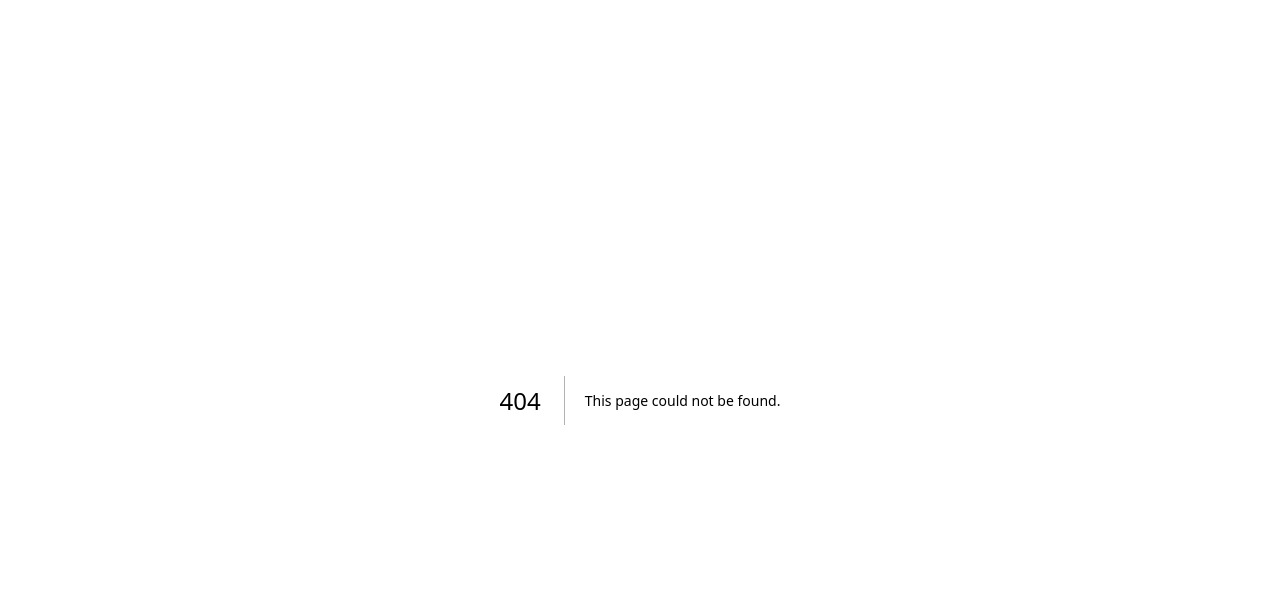
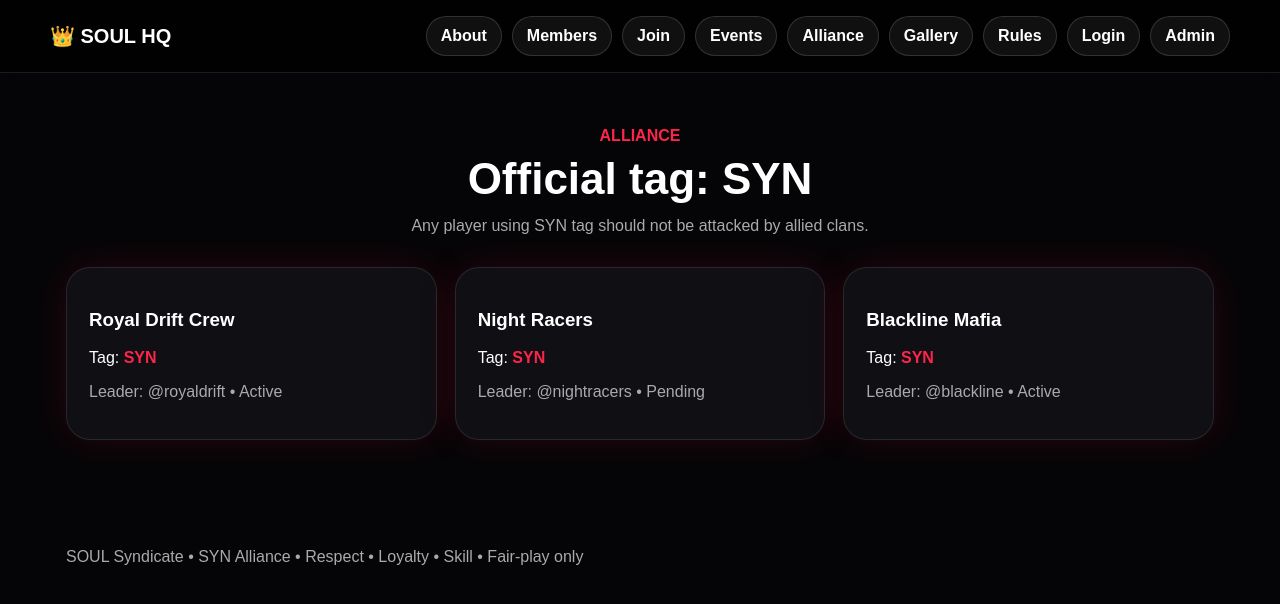
Before and after one commit to ankitraj21805-lgtm/soul-hq, a Next.js app: page /alliance in a window 1280 px wide. Before the commit this address had no page. Shown: the top 604 px of the page. Built offline with nearby package versions, Linux system fonts and the light colour scheme.

Commit message:
feat: add alliance page

```diff
--- /dev/null
+++ b/app/alliance/page.tsx
@@ -0,0 +1,6 @@
+import { alliances } from '@/lib/data';
+import { Shell, SectionTitle } from '@/components/shell';
+
+export default function AlliancePage() {
+  return <Shell><main className="section"><div className="wrap"><SectionTitle eyebrow="ALLIANCE" title="Official tag: SYN" text="Any player using SYN tag should not be attacked by allied clans." /><div className="grid grid3">{alliances.map((a:any) => <div className="card" key={a[0]}><h3>{a[0]}</h3><p>Tag: <b className="redtxt">{a[1]}</b></p><p className="muted">Leader: {a[2]} • {a[3]}</p></div>)}</div></div></main></Shell>;
+}
```
